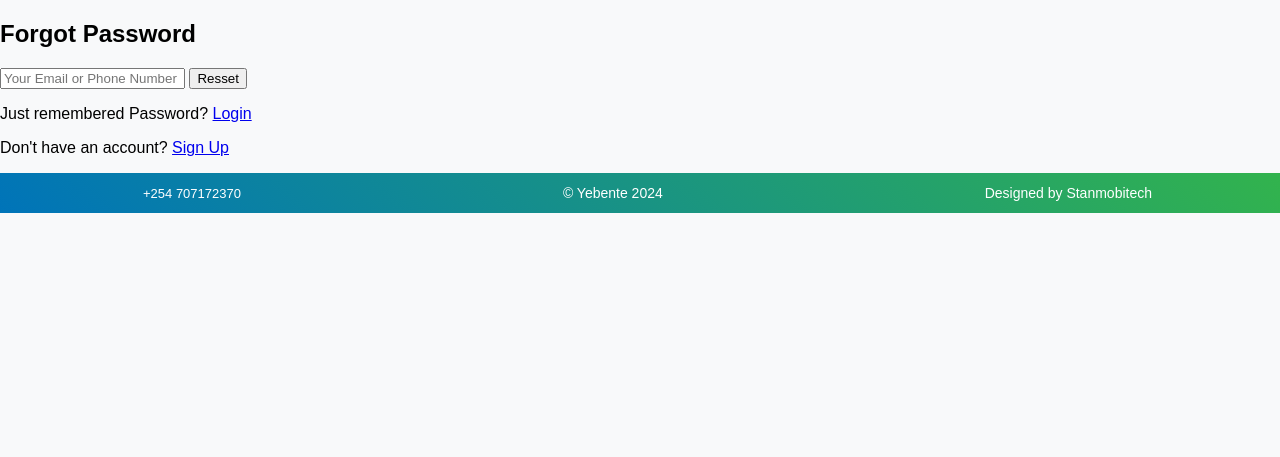
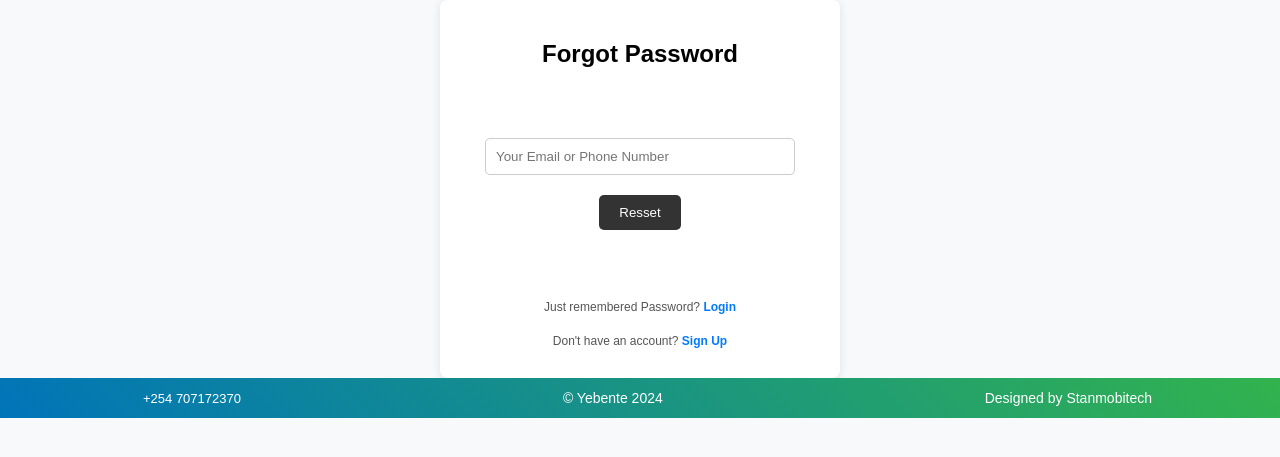
Before and after one commit to yebente/shop, a PHP site: page /resset.html in a window 1280 px wide. Shown: the part 45-502 px from the top of the page. Run offline with PHP 8.4, Linux system fonts and the light colour scheme.

Commit message:
Restored Form Styles

```diff
--- a/styles.css
+++ b/styles.css
@@ -227,3 +227,67 @@ header nav ul li, footer .quick-links li {
 .cart-summary button:hover {
   background-color: #218838;
 }
+/* Common Form Styles */
+form {
+  padding: 50px 0;
+  text-align: center;
+}
+
+form input {
+  width: 80%;
+  padding: 10px;
+  margin-bottom: 20px;
+  border-radius: 5px;
+  border: 1px solid #ccc;
+}
+
+form button {
+  padding: 10px 20px;
+  background-color: #333;
+  color: #fff;
+  border: none;
+  border-radius: 5px;
+  cursor: pointer;
+  transition: background-color 0.3s;
+}
+
+form button:hover {
+  background-color: #555;
+}
+
+/* Container styling to contain and center the login form */
+.form-container {
+  max-width: 400px; /* Fixed maximum width for the form */
+  width: 90%; /* Ensure the form is responsive */
+  margin: 0 auto; /* Center horizontally */
+  background-color: #fff;
+  padding: 20px;
+  border-radius: 8px;
+  box-shadow: 0 2px 10px rgba(0, 0, 0, 0.1);
+  box-sizing: border-box; /* Include padding in the element's width */
+}
+
+/* Styling for text in the forms */
+.form {
+  text-align: center;
+}
+
+/* Styling for p elements in the login form */
+.form p{
+  font-size: 12px;
+  color: #555;
+  margin-top: 20px;
+  margin-bottom: 10px;
+  font-weight: normal;
+}
+
+.form p a {
+  color: #007bff; /* Blue color for links */
+  text-decoration: none;
+  font-weight: bold;
+}
+
+.form p a:hover {
+  text-decoration: underline;
+  color: #0056b3; /* Darker blue on hover */
+}
```
